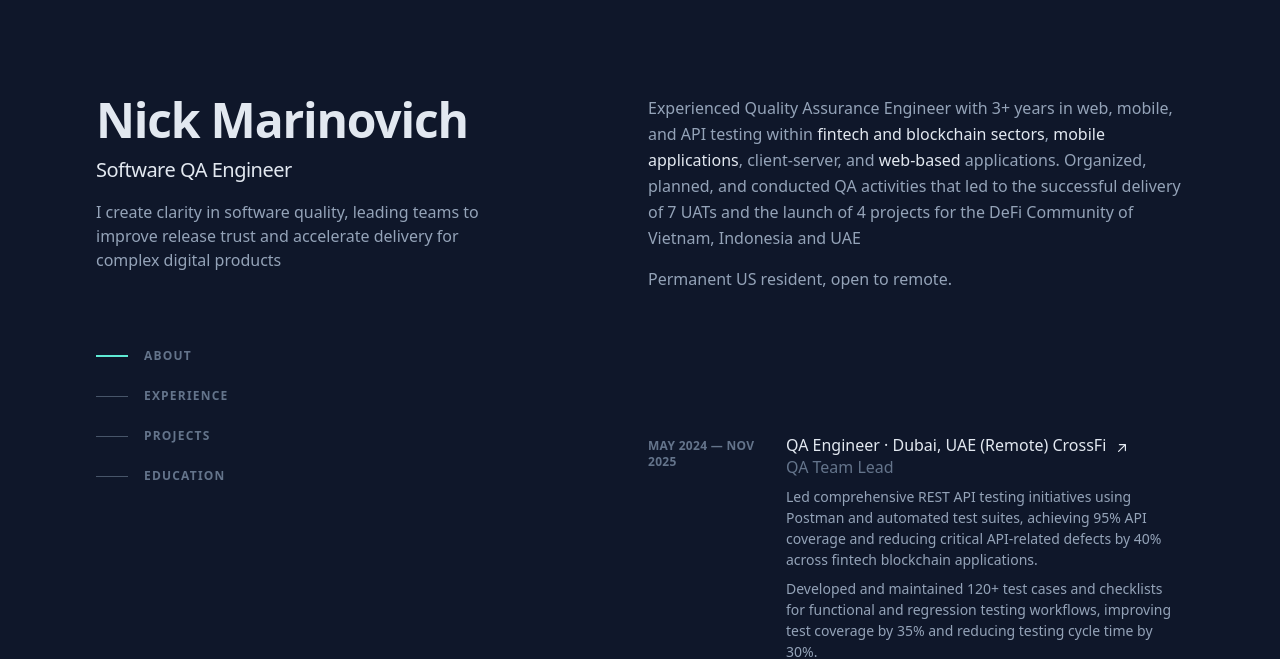
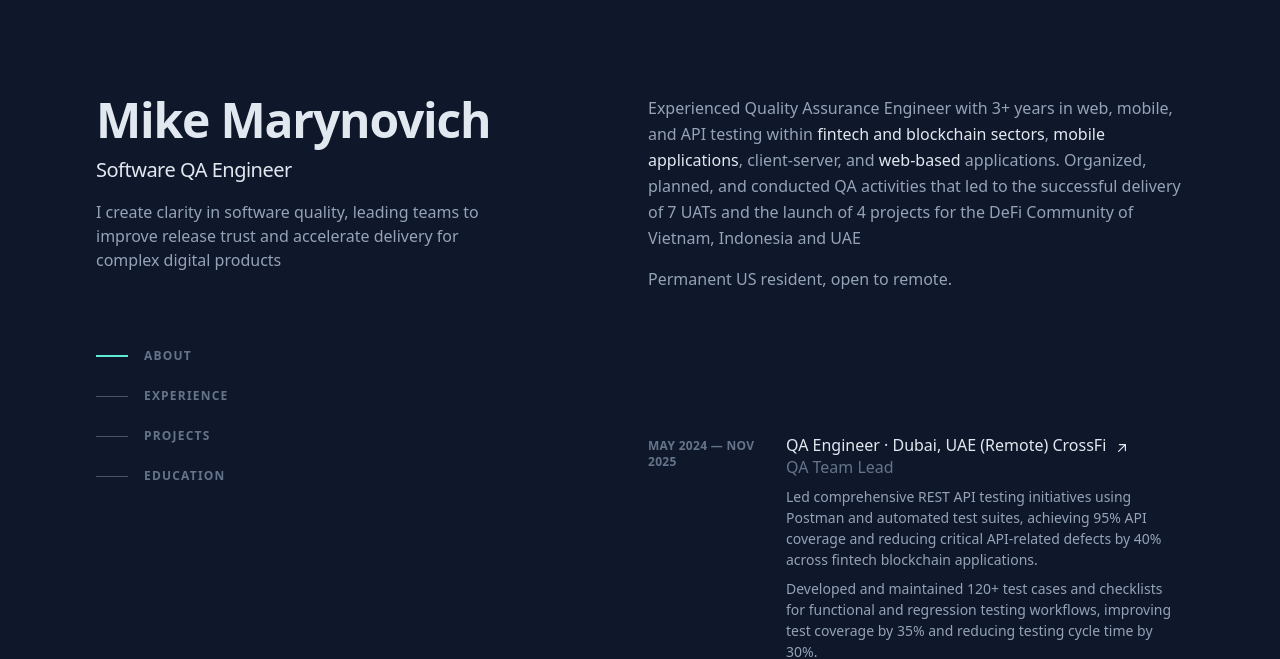
Before and after one commit to NikitaMarinovich/nick-marinovich-portfolio, a website built with Vite: page index.html in a window 1280 px wide. Shown: the top 659 px of the page. Built offline with nearby package versions, Linux system fonts and the light colour scheme.

Commit message:
Update name to Mike Marynovich

```diff
--- a/index.html
+++ b/index.html
@@ -4,7 +4,7 @@
 <head>
   <meta charset="UTF-8" />
   <meta name="viewport" content="width=device-width, initial-scale=1.0" />
-  <title>Nik Marinovich</title>
+  <title>Mike Marynovich</title>
   <meta name="description" content="Nik Efimov is a software development engineer in test who builds scalable automated testing solutions for modern applications.">
   <link rel="icon" type="image/x-icon" href="/favicon.ico">
   <link rel="apple-touch-icon" sizes="180x180" href="/assets/apple-touch-icon.png">
@@ -25,7 +25,7 @@
           <header class="lg:sticky lg:top-0 lg:flex lg:max-h-screen lg:w-1/2 lg:flex-col lg:justify-between lg:py-24  glow:ring-glow glow:bg-glow/[.15]">
             <div>
               <h1 class="text-4xl font-bold tracking-tight text-slate-200 sm:text-5xl">
-                <a href="/">Nick Marinovich</a>
+                <a href="/">Mike Marynovich</a>
               </h1>
               <h2 class="mt-3 text-lg font-medium tracking-tight text-slate-200 sm:text-xl max-w-lg">
                 Software QA Engineer
```
